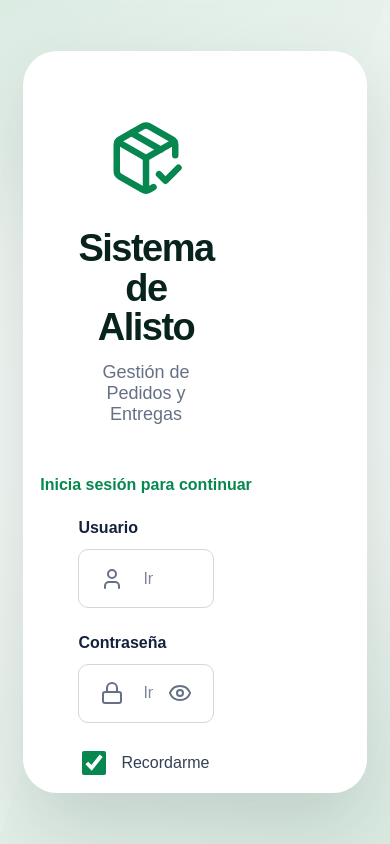
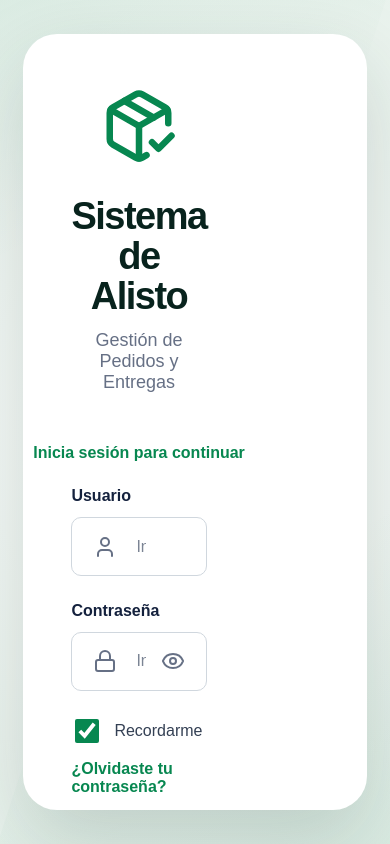
Before and after one commit to JMoyaG/sistema-alisto, a React (Vite) app: page / in a window 390 px wide. Built offline with nearby package versions, Linux system fonts and the light colour scheme; no server answers.

Commit message:
add login sistema alisto

```diff
--- a/src/pages/Login.css
+++ b/src/pages/Login.css
@@ -51,7 +51,7 @@
   z-index: 2;
 }
 .login-left {
-  padding: 55px 55px 40px;
+  padding: 40px 48px 60px;
   display: flex;
   flex-direction: column;
   justify-content: center;
@@ -232,7 +232,7 @@
 @media (max-width: 1100px) {
  .login-container {
   width: min(88vw, 1180px);
-  height: min(88vh, 760px);
+  height: min(92vh, 820px);
 }
 
   .login-right {
```
